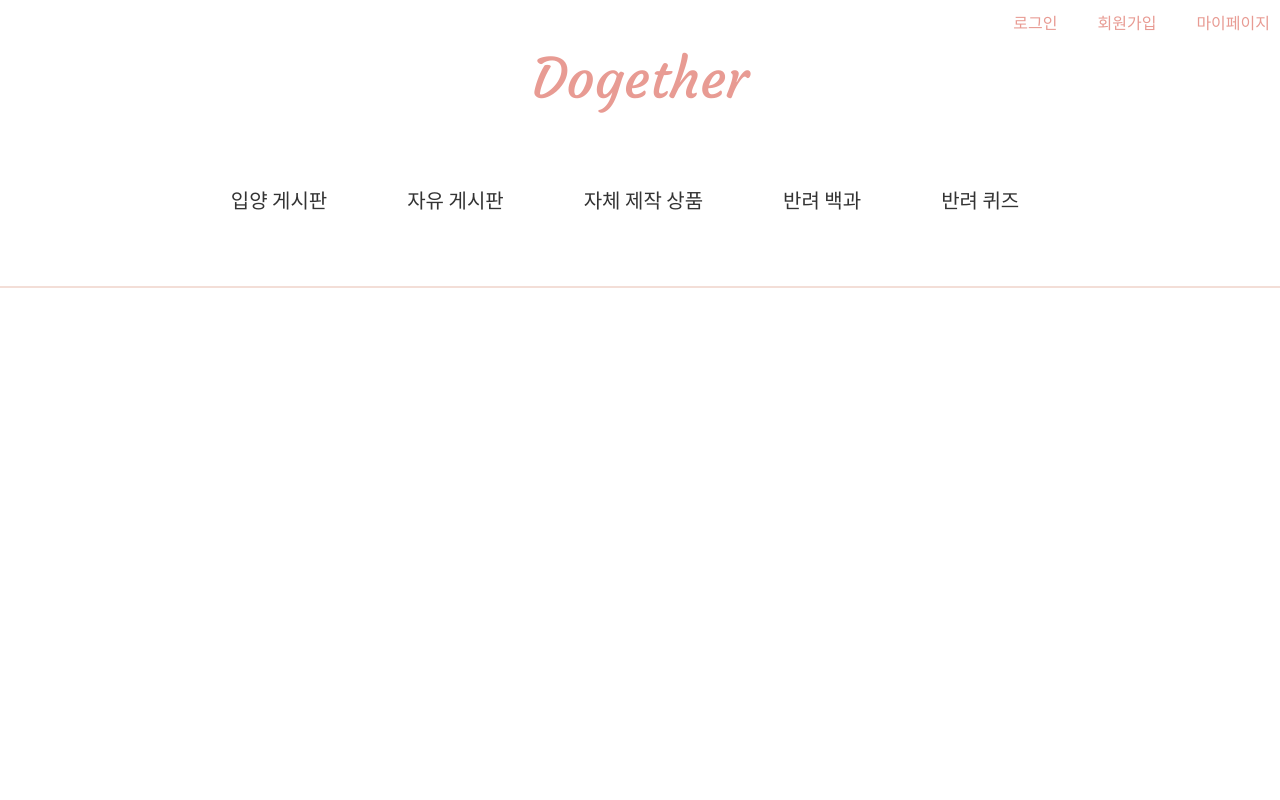
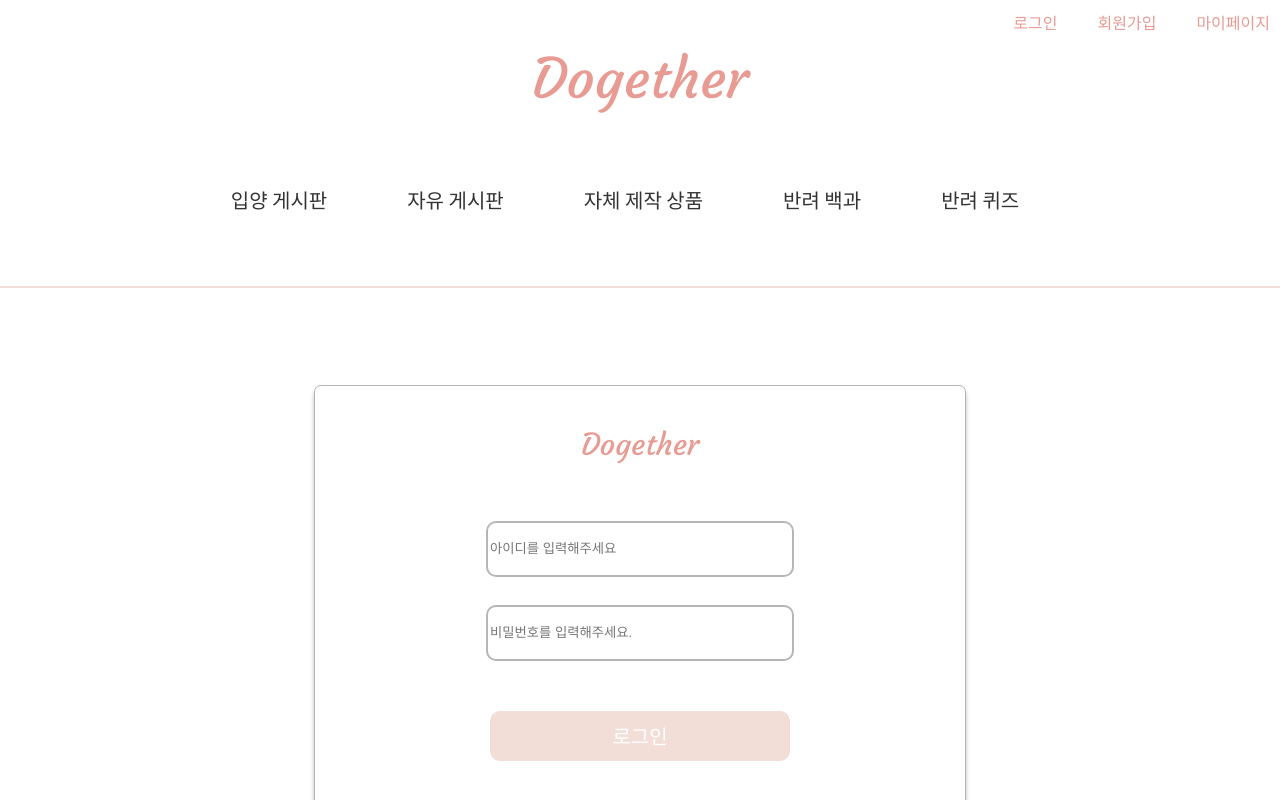
Before and after one commit to najaeseong1/Dogether-Final-Project, a React (Create React App) app in the folder frontend/: page / in a window 1280 px wide. Shown: the top 800 px of the page. Built offline with nearby package versions, Linux system fonts and the light colour scheme; a web font is replaced by a local one.

Commit message:
ADD 로그인 폼 제작중 (#3)
* ADD 헤더푸터 작업중

* ADD 로그인 컴포넌트 수정중

---------

Co-authored-by: najaeseong1 <118699329+najaeseong1@users.noreply.github.com>

```diff
--- a/frontend/src/App.js
+++ b/frontend/src/App.js
@@ -9,7 +9,9 @@ function App() {
   return (
     <div className='wrapper'>
       <Header />
-      <div className='content-wrapper'></div>
+      <div className='content-wrapper'>
+        <Login />
+      </div>
       <Footer />
     </div>
   );
--- a/frontend/src/index.js
+++ b/frontend/src/index.js
@@ -2,11 +2,6 @@ import React from 'react';
 import ReactDOM from 'react-dom/client';
 import './index.css';
 import App from './App';
-import { BrowserRouter } from 'react-router-dom';
 
 const root = ReactDOM.createRoot(document.getElementById('root'));
-root.render(
-  <BrowserRouter>
-    <App />
-  </BrowserRouter>
-);
+root.render(<App />);
```
Also changed, not shown: frontend/package.json (+6 -5 lines).
